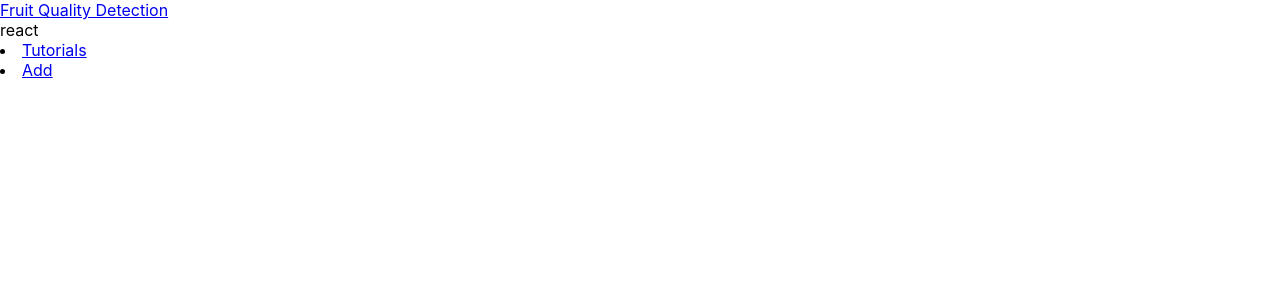
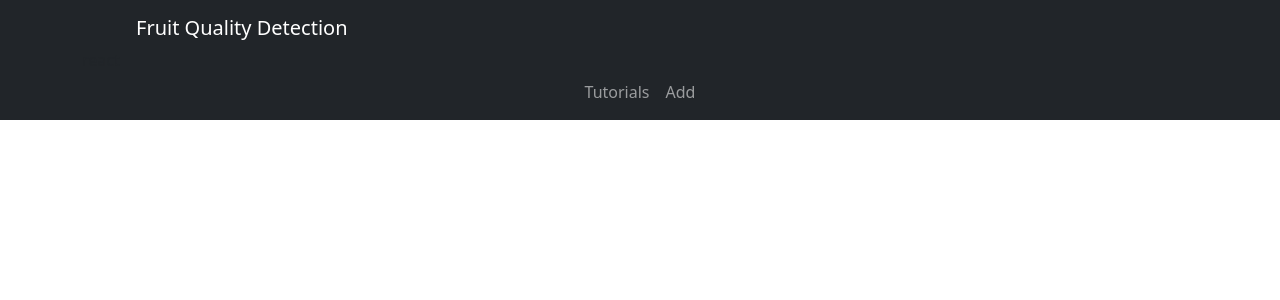
Before and after one commit to sg-university/fruit-quality-recognition-frontend, a React (Create React App) app: page / in a window 1280 px wide. Shown: the top 300 px of the page. Built offline with nearby package versions, Linux system fonts and the light colour scheme.

Commit message:
Update add bootstrap.

```diff
--- a/package.json
+++ b/package.json
@@ -14,6 +14,7 @@
     "react-dom": "^18.2.0",
     "react-router-dom": "^6.4.5",
     "react-scripts": "5.0.1",
+    "sass": "^1.57.0",
     "typescript": "^4.8.4",
     "web-vitals": "^2.1.4"
   },
--- a/src/App.css
+++ b/src/App.scss
@@ -1,10 +1,4 @@
-.container {
-  display: flex;
-  flex-direction: row;
-  justify-content: flex-start;
-  align-content: flex-start;
-}
-
+@import "~bootstrap/scss/bootstrap";
 
 .App {
   text-align: center;
```
Also changed, not shown: src/App.tsx (+5 -5 lines), 1 other file (tests, documents, lock files or other folders).
